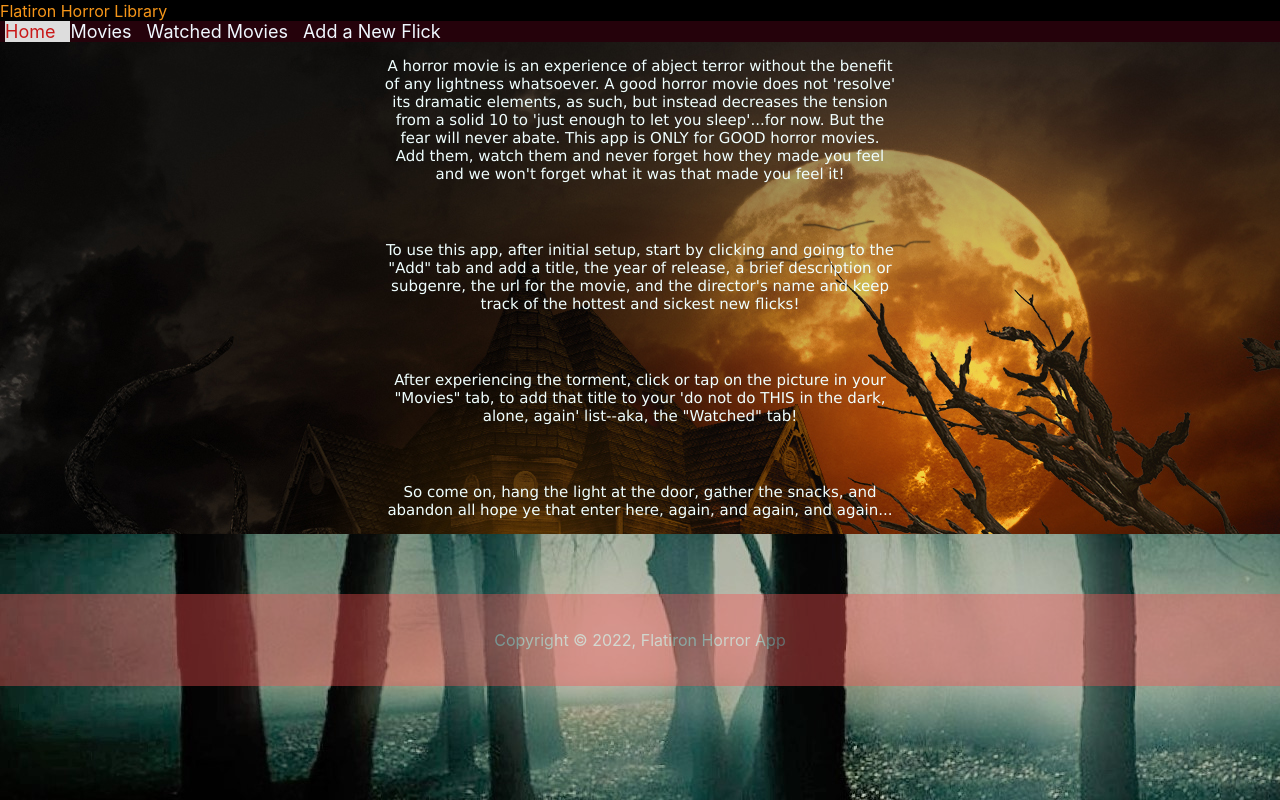
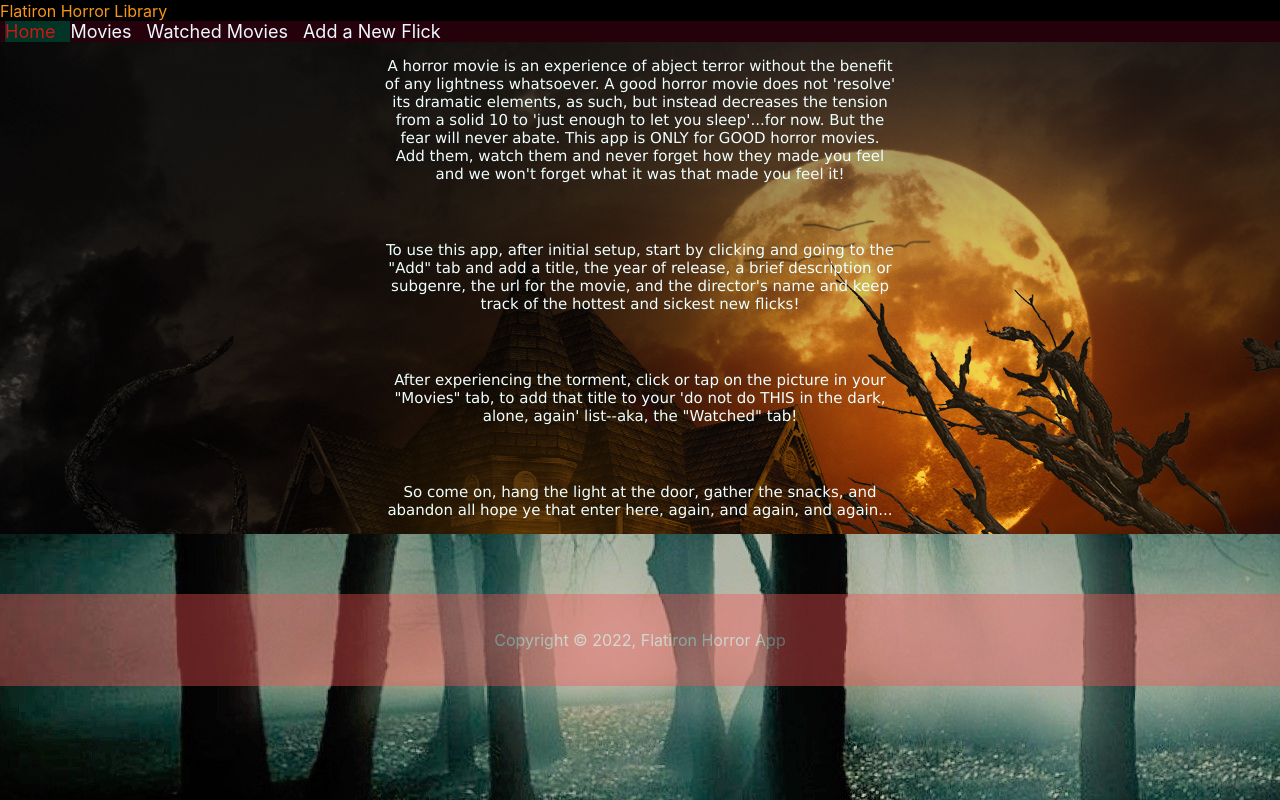
Before and after one commit to KyrianOnwe/phase-2-horror-movie-database, a React (Create React App) app: page / in a window 1280 px wide. In both pictures the pointer is over the link "Home". Built offline with nearby package versions, Linux system fonts and the light colour scheme; data requests are answered from the project's data file.

Commit message:
Update Navbar styling.

```diff
--- a/src/index.css
+++ b/src/index.css
@@ -43,7 +43,7 @@ code {
 }
 
 #navbar a:hover {
-  background: #ddd;
+  background: rgb(2, 53, 38);
   color: rgb(201, 24, 24);
 }
 
```
